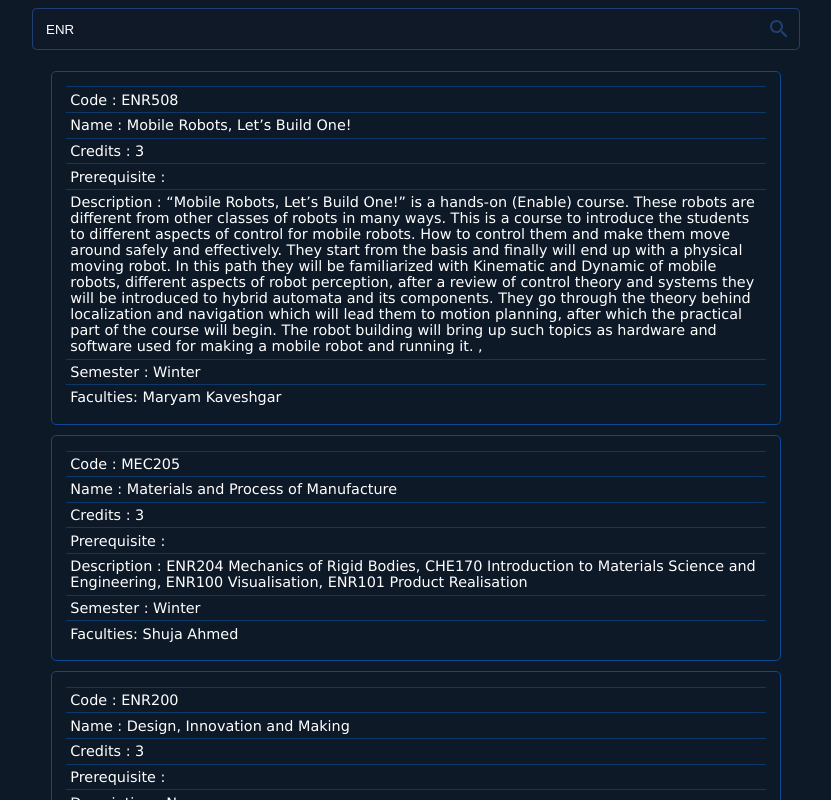
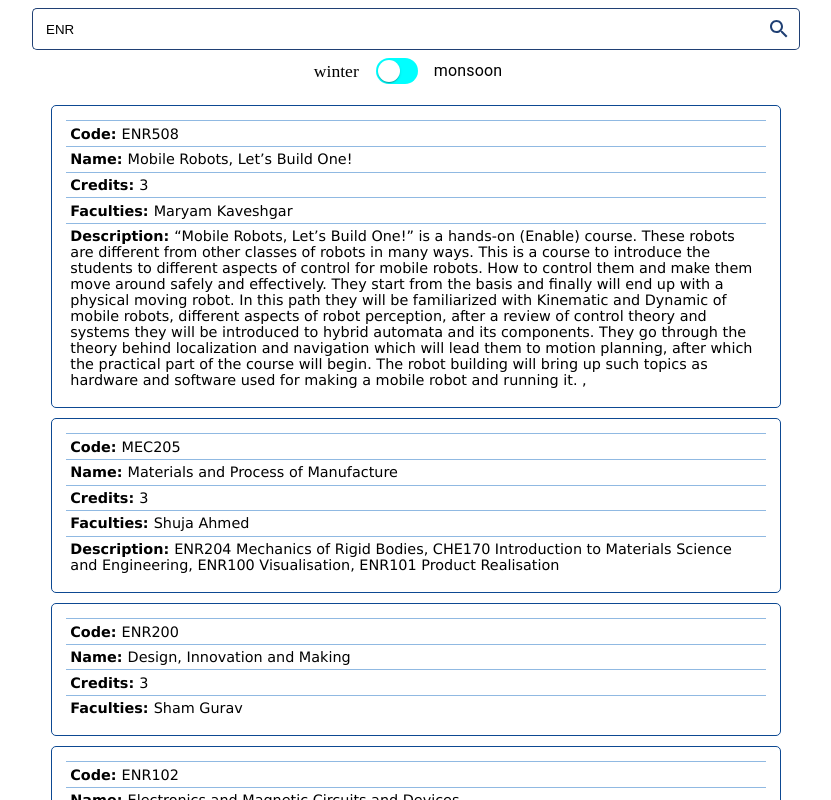
Before and after one commit to JeelRajodiya/AU-ClassCombinator, a React (Vite) app in the folder FrontEnd/: page / in a window 1280 px wide. Shown: the top 800 px of the page, without its empty margins (224-1055 px from the left). Built offline with nearby package versions, Linux system fonts and the light colour scheme.

Commit message:
to light theme. added switch

```diff
--- a/FrontEnd/src/App.tsx
+++ b/FrontEnd/src/App.tsx
@@ -6,7 +6,7 @@ import monsoon from "./Data/monsoon.json";
 import SearchBar from "./components/SearchBar";
 import "./styles/app.css";
 import CourseExplorer from "./components/CourseExplorer";
-
+import SemesterSwitch from "./components/SemesterSwitch";
 export default function App() {
 	const cd = new CourseDirectory(winter, monsoon);
 	console.log(cd.search("ok"));
@@ -15,6 +15,7 @@ export default function App() {
 	return (
 		<main>
 			<SearchBar query={query} setQuery={setQuery}></SearchBar>
+			<SemesterSwitch cd={cd} />
 			<CourseExplorer query={query} cd={cd} />
 		</main>
 	);
--- a/FrontEnd/src/components/CourseExplorer.tsx
+++ b/FrontEnd/src/components/CourseExplorer.tsx
@@ -22,7 +22,7 @@ export default function CourseExplorer(props: {
 			}}
 		>
 			{courses.map((course) => (
-				<CourseItem course={course}></CourseItem>
+				<CourseItem key={course.Code} course={course}></CourseItem>
 			))}
 		</div>
 	);
--- a/FrontEnd/src/components/CourseItem.tsx
+++ b/FrontEnd/src/components/CourseItem.tsx
@@ -4,19 +4,48 @@ import "./../styles/courseItem.css";
 export default function CourseItem(props: { course: Course }) {
 	return (
 		<div className="course-item">
-			<div className="code">Code : {props.course.Code}</div>
-			<div className="name">Name : {props.course.Name}</div>
-			<div className="credits">Credits : {props.course.Credits}</div>
-			<div className="prereq">
-				Prerequisite : {props.course.Prerequisite}
+			<div className="field-wrapper">
+				<span className="key">
+					<strong>Code: </strong>
+				</span>
+				<span className="value">{props.course.Code}</span>
 			</div>
-			<div className="description">
-				Description : {props.course.Description}
+			<div className="field-wrapper">
+				<span className="key">
+					<strong>Name: </strong>
+				</span>
+				<span className="value">{props.course.Name}</span>
 			</div>
-			<div className="semester">Semester : {props.course.Semester}</div>
-			<div className="faculty">
-				Faculties: {props.course.Faculties.join(", ")}
+			<div className="field-wrapper">
+				<span className="key">
+					<strong>Credits: </strong>
+				</span>
+				<span className="value">{props.course.Credits}</span>
 			</div>
+			{props.course.Prerequisite ? (
+				<div className="field-wrapper">
+					<span className="key">
+						<strong>Prerequisites: </strong>
+					</span>
+					<span className="value">{props.course.Prerequisite}</span>
+				</div>
+			) : null}
+			<div className="field-wrapper">
+				<span className="key">
+					<strong>Faculties: </strong>
+				</span>
+				<span className="value">
+					{props.course.Faculties.join(", ")}
+				</span>
+			</div>
+			{!props.course.Description.includes("None") ? (
+				<div className="field-wrapper">
+					<span className="key">
+						<strong>Description: </strong>
+					</span>
+					<span className="value">{props.course.Description}</span>
+				</div>
+			) : null}
 		</div>
 	);
 }
--- /dev/null
+++ b/FrontEnd/src/components/SemesterSwitch.tsx
@@ -0,0 +1,75 @@
+import React from "react";
+import CourseDirectory from "../Course_Directory";
+import { styled } from "@mui/material/styles";
+import FormControlLabel from "@mui/material/FormControlLabel";
+import Switch, { SwitchProps } from "@mui/material/Switch";
+import "./../styles/semesterSwitch.css";
+export default function SemesterSwitch(props: { cd: CourseDirectory }) {
+	return (
+		<div className="semester-switch">
+			<span style={{ paddingRight: 12, fontSize: "1.1em" }}>winter</span>
+
+			<FormControlLabel
+				label="monsoon"
+				checked={false}
+				control={<IOSSwitch sx={{ mx: 2 }} defaultChecked />}
+			/>
+		</div>
+	);
+}
+
+const IOSSwitch = styled((props: SwitchProps) => (
+	<Switch
+		focusVisibleClassName=".Mui-focusVisible"
+		disableRipple
+		{...props}
+	/>
+))(({ theme }) => ({
+	width: 42,
+	height: 26,
+	padding: 0,
+	"& .MuiSwitch-switchBase": {
+		padding: 0,
+		margin: 2,
+		transitionDuration: "300ms",
+		"&.Mui-checked": {
+			transform: "translateX(16px)",
+			color: "#fff",
+			"& + .MuiSwitch-track": {
+				backgroundColor:
+					theme.palette.mode === "dark" ? "#2ECA45" : "orange",
+				opacity: 1,
+				border: 0,
+			},
+			"&.Mui-disabled + .MuiSwitch-track": {
+				opacity: 0.5,
+			},
+		},
+		"&.Mui-focusVisible .MuiSwitch-thumb": {
+			color: "#33cf4d",
+			border: "6px solid #fff",
+		},
+		"&.Mui-disabled .MuiSwitch-thumb": {
+			color:
+				theme.palette.mode === "light"
+					? theme.palette.grey[100]
+					: theme.palette.grey[600],
+		},
+		"&.Mui-disabled + .MuiSwitch-track": {
+			opacity: theme.palette.mode === "light" ? 0.7 : 0.3,
+		},
+	},
+	"& .MuiSwitch-thumb": {
+		boxSizing: "border-box",
+		width: 22,
+		height: 22,
+	},
+	"& .MuiSwitch-track": {
+		borderRadius: 26 / 2,
+		backgroundColor: theme.palette.mode === "light" ? "cyan" : "#39393D",
+		opacity: 1,
+		transition: theme.transitions.create(["background-color"], {
+			duration: 500,
+		}),
+	},
+}));
--- a/FrontEnd/src/styles/courseItem.css
+++ b/FrontEnd/src/styles/courseItem.css
@@ -1,6 +1,5 @@
 .course-item {
 	border: 1px solid #0d4992;
-	color: rgb(255, 255, 255);
 	padding: 1em;
 	margin: 5px 0;
 	font-family: Verdana, Geneva, Tahoma, sans-serif;
--- a/FrontEnd/src/styles/global.css
+++ b/FrontEnd/src/styles/global.css
@@ -1,3 +1,3 @@
 body {
-	background-color: #0e1928;
+	/* background-color: #0e1928; */
 }
--- a/FrontEnd/src/styles/searchBar.css
+++ b/FrontEnd/src/styles/searchBar.css
@@ -1,9 +1,9 @@
 input {
-	background-color: #101927;
+	/* background-color: #101927; */
 	outline: none;
 
 	border-bottom: 1px solid #101927;
-	color: #fff;
+	/* color: #fff; */
 	/* font-size: 1.2rem; */
 	width: min(80%, 700px);
 	border: solid 1px #204074;
@@ -22,7 +22,7 @@ input::placeholder {
 	flex-direction: row;
 	/* align-items: center; */
 	justify-content: center;
-	margin-bottom: 1em;
+	/* margin-bottom: 1em; */
 }
 
 #search-icon {
--- /dev/null
+++ b/FrontEnd/src/styles/semesterSwitch.css
@@ -0,0 +1,7 @@
+.semester-switch {
+	display: flex;
+	align-items: center;
+	justify-content: center;
+	margin-bottom: 1em;
+	margin-top: 0.5em;
+}
```
